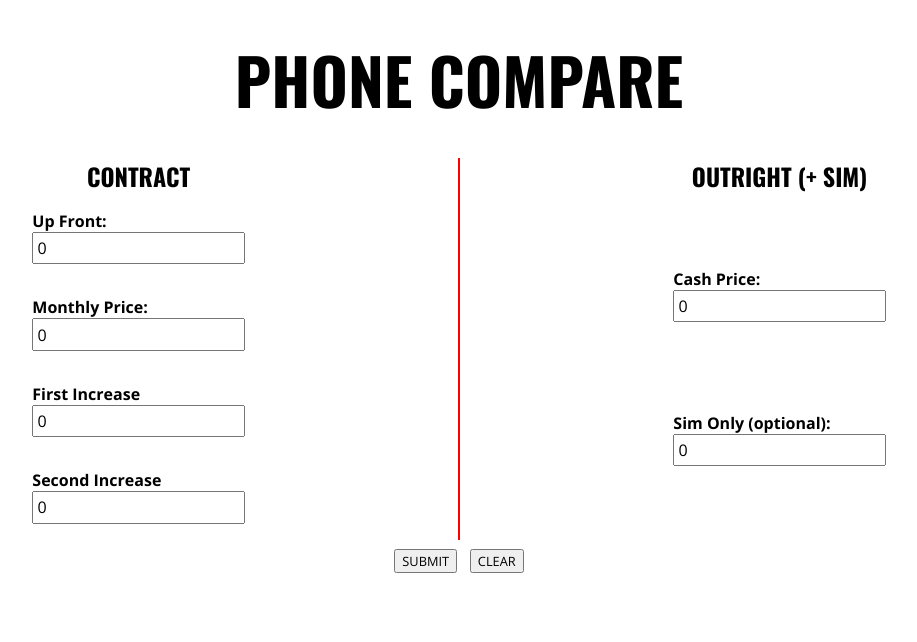
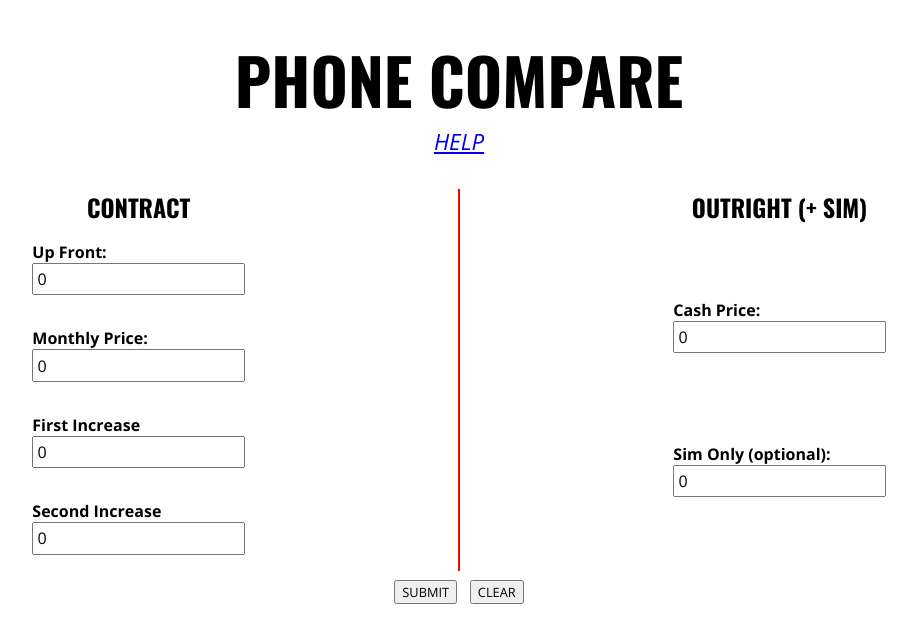
Before and after one commit to zainy2401/phone-compare, a plain HTML site: page www/index.html in a window 1280 px wide. Shown: the whole page, without its empty margins (181-1098 px from the left). Drawn offline with nearby package versions, Linux system fonts and the light colour scheme.

Commit message:
Added link to readme for help

```diff
--- a/www/index.html
+++ b/www/index.html
@@ -10,6 +10,7 @@
     <body>
         <header>
             <h1>PHONE COMPARE</h1>
+            <a href="../README.md">HELP</a>
         </header>
         <main>
             <div class="section-container">
--- a/www/style.css
+++ b/www/style.css
@@ -18,10 +18,16 @@ h1, h2, h3, h4, h5, h6
 header
 {
     display: flex;
-    flex-direction: row;
+    flex-direction: column;
     justify-content: center;
     align-items: center;
     padding: 2rem 0;
+}
+
+header a
+{
+    font-size: 1.4rem;
+    font-style: italic;
 }
 
 h1
```
